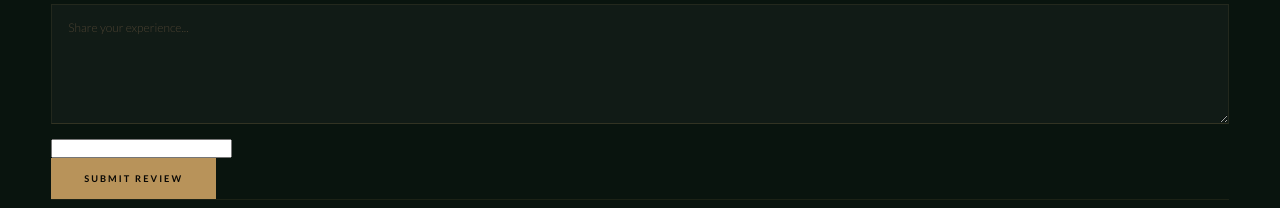
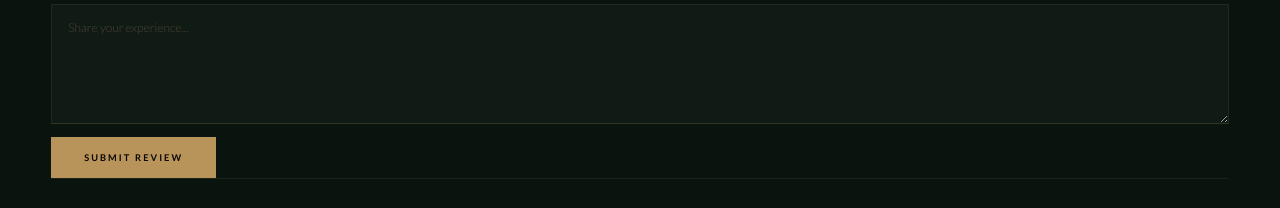
Before and after one commit to 0929labs/rajfarmscoorg, a plain HTML site: page index.html in a window 1280 px wide. Shown: the part 5340-5548 px from the top of the page. Drawn offline with nearby package versions, Linux system fonts and the light colour scheme; no server answers.

Commit message:
Update index.html

```diff
--- a/index.html
+++ b/index.html
@@ -517,7 +517,7 @@
     </div>
 
     <!-- Spam protection. Leave this field empty. -->
-    <div class="review-honeypot" aria-hidden="true">
+    <div class="review-honeypot" aria-hidden="true" style="display:none">
       <input type="text" id="review-website" tabindex="-1"
              autocomplete="off">
     </div>
```
